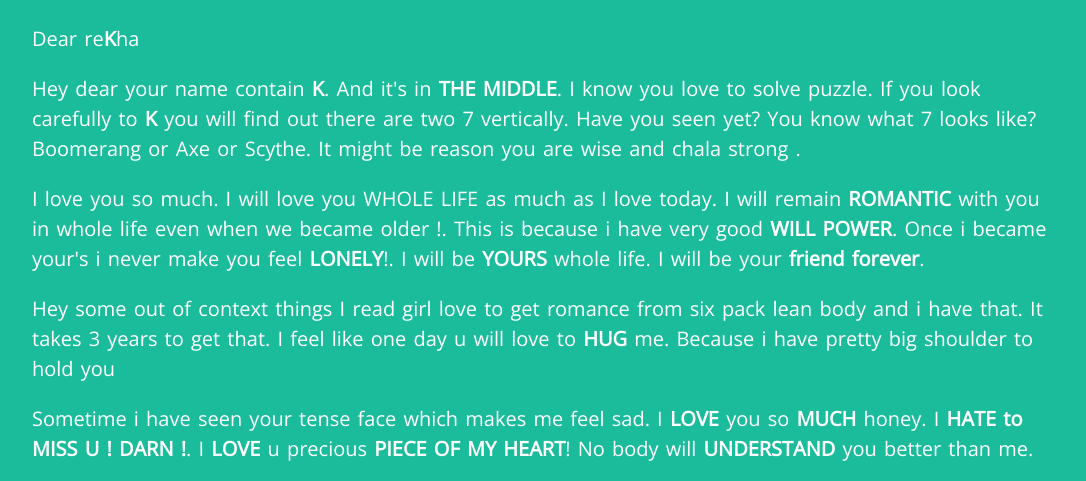
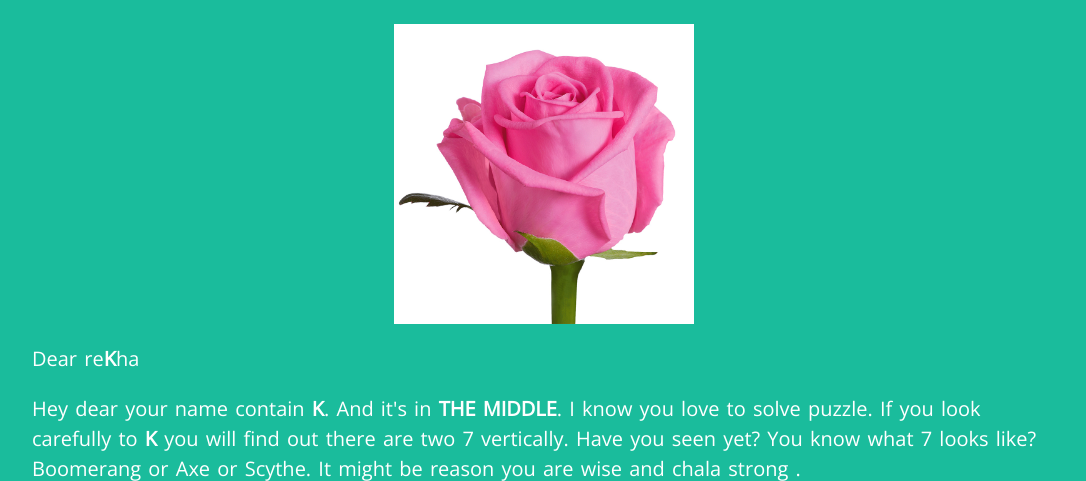
Before and after one commit to ibauthor/hello_r, a website: page first_valentine.html in a window 1280 px wide. Shown: the part 90-571 px from the top of the page, without its empty margins (96-1182 px from the left). Drawn offline with nearby package versions, Linux system fonts and the light colour scheme.

Commit message:
added rose

```diff
--- a/first_valentine.html
+++ b/first_valentine.html
@@ -2,6 +2,9 @@
 <html lang="en">
 <head>
   <meta charset="UTF-8">
+  <meta name="description" content="I love you Rekha Adimulam. I love you more than me. you are my queen. I am creative. Those creativity will be expose to world when I will be yours. Because Heart will be fullfilled">
+  <meta name="keywords" content="I love you Rekha Adimulam">
+  <meta name="author" content="Polo Dev, Rekha Adimulam">
   <title>SOUL MATE</title>
   <link href="https://fonts.googleapis.com/css?family=Abel|Open+Sans:300" rel="stylesheet">
   <link rel="stylesheet" href="fontAwesome/css/font-awesome.min.css">
@@ -11,6 +14,9 @@
 <div class="container">
   <div class="header">
     <h1>SOUL MATE</h1>
+    <div class="roseWrapper">
+      <img class="rose" src="rose.jpg" alt="">
+    </div>
   </div>
   <div class="content">
     <p>Dear re<span>K</span>ha</p>
--- a/valentine.less
+++ b/valentine.less
@@ -45,3 +45,12 @@ body {
     box-shadow: 0px 0px rgba(0, 0, 0, 0.2);
   }
 }
+.roseWrapper {
+  width: 300px;
+  height: 300px;
+  margin: 20px auto;
+}
+.rose {
+  height: 300px;
+  width: auto;
+}
```
Also changed, not shown: rose.jpg (added), valentine.css.
